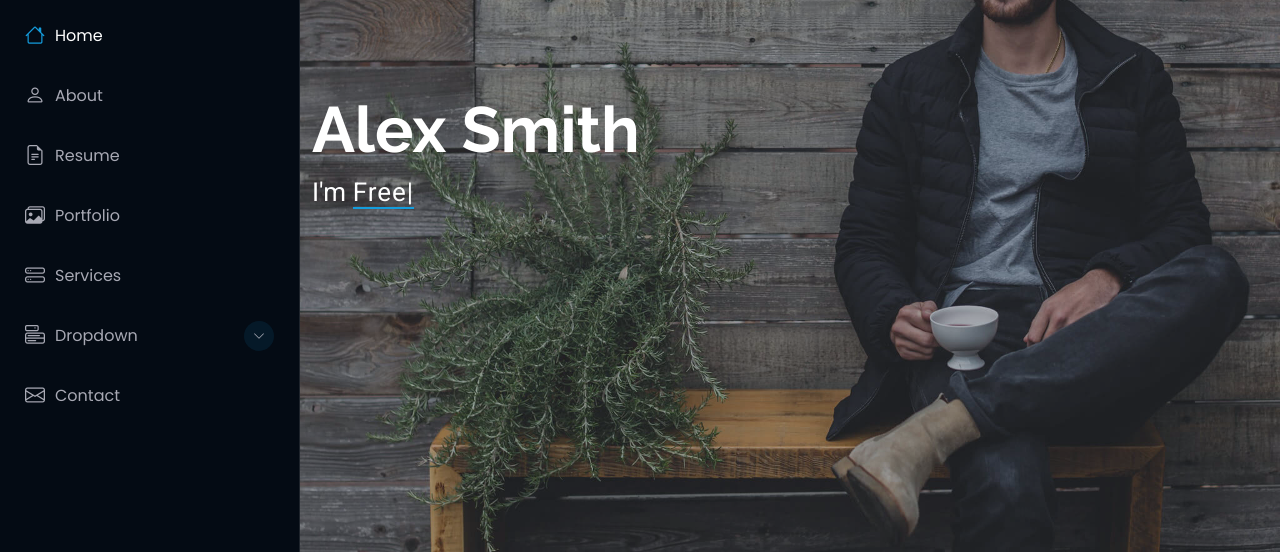
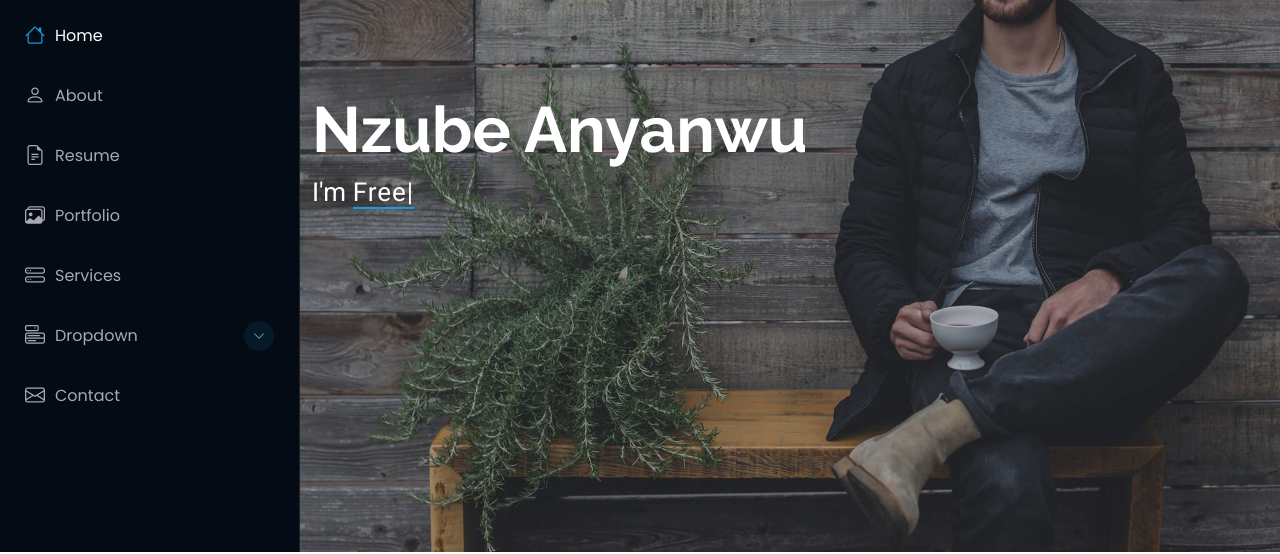
Before and after one commit to codingEyeDr/Portfolio, a plain HTML site: page index.html in a window 1280 px wide. Shown: the part 248-802 px from the top of the page. Drawn offline with nearby package versions, Linux system fonts and the light colour scheme.

Commit message:
Update index.html

```diff
--- a/index.html
+++ b/index.html
@@ -97,7 +97,7 @@
       <img src="assets/img/hero-bg.jpg" alt="" data-aos="fade-in" class="">
 
       <div class="container" data-aos="fade-up" data-aos-delay="100">
-        <h2>Alex Smith</h2>
+        <h2>Nzube Anyanwu</h2>
         <p>I'm <span class="typed" data-typed-items="Designer, Developer, Freelancer, Photographer">Designer</span><span class="typed-cursor typed-cursor--blink" aria-hidden="true"></span><span class="typed-cursor typed-cursor--blink" aria-hidden="true"></span></p>
       </div>
 
```
